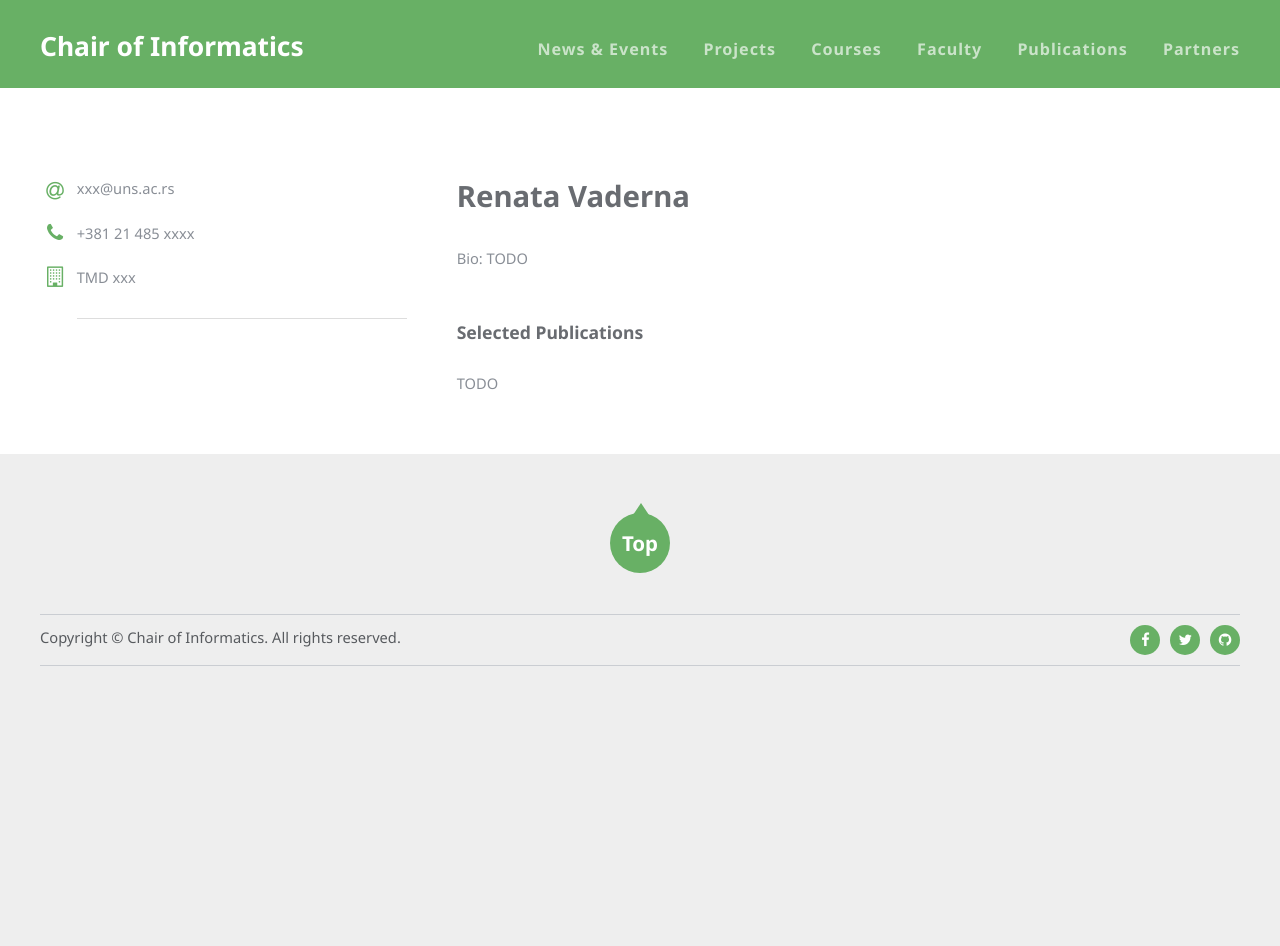
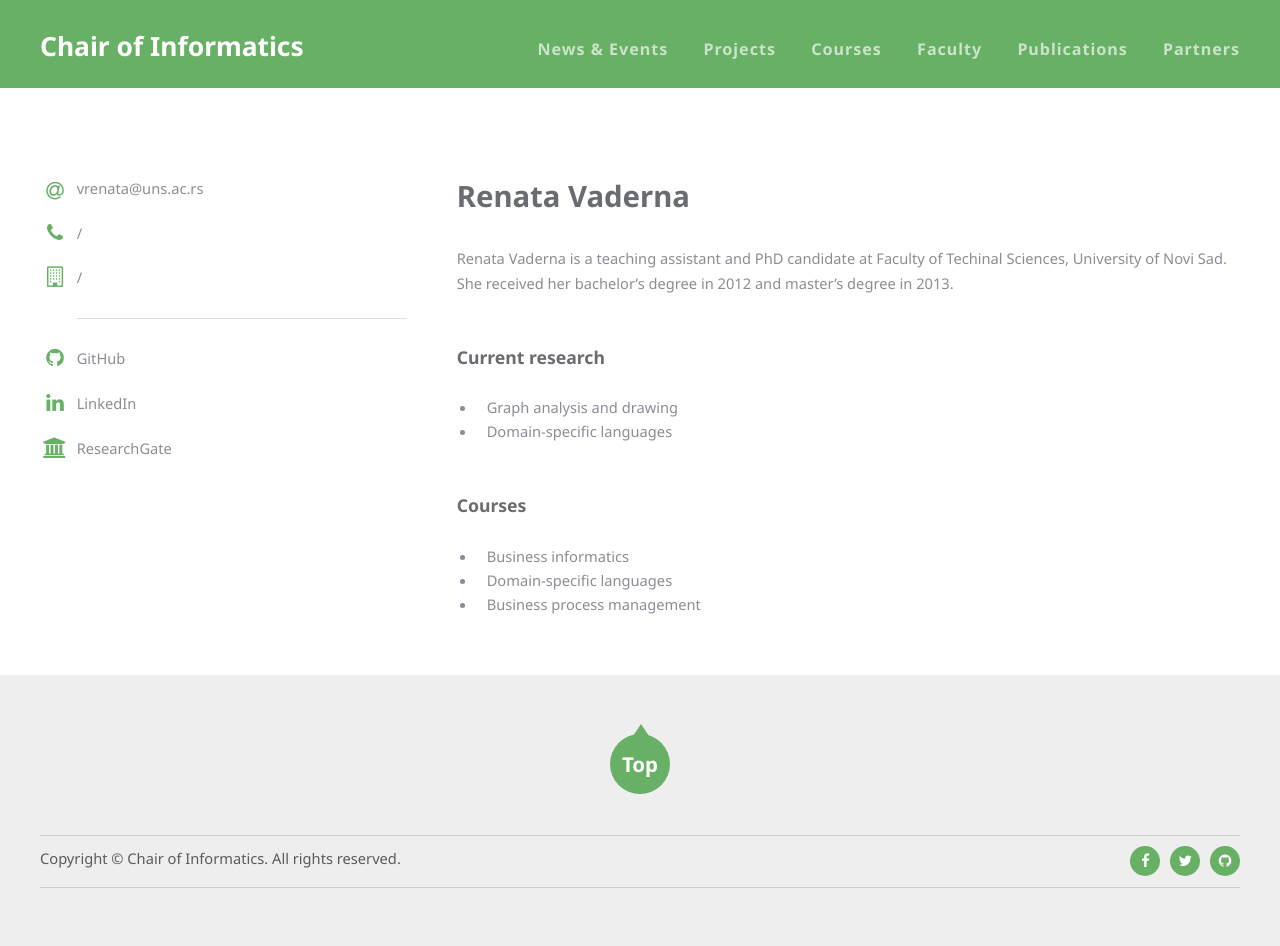
Before and after one commit to unsftn/informatika, a Jekyll site: the page built from _faculty/RenataVaderna.md, in a window 1280 px wide. Built offline with Jekyll 4.4.1, drawn with Linux system fonts in a browser that asks for light colours; before the commit the page ends 900 px from its top, so only the background shows below that.

Commit message:
biography

```diff
--- a/_faculty/RenataVaderna.md
+++ b/_faculty/RenataVaderna.md
@@ -5,14 +5,24 @@ collection: faculty
 path: RenataVaderna
 name: RenataVaderna
 zvanje: TA
-email: xxx@uns.ac.rs
-phone: +381 21 485 xxxx
-office: TMD xxx
-photo:
+email: vrenata@uns.ac.rs
+phone: /
+office: /
+#photo:
+
+github: https://github.com/renatav
+linkedin: https://www.linkedin.com/in/renata-vaderna-75441557/
+researchgate: https://www.researchgate.net/profile/Renata_Vaderna
 ---
 
-Bio: TODO
+Renata Vaderna is a teaching assistant and PhD candidate at Faculty of Techinal Sciences, University of Novi Sad.
+She received her bachelor's degree in 2012 and master's degree in 2013.
 
-### Selected Publications
+### Current research
+ - Graph analysis and drawing
+ - Domain-specific languages
 
-TODO
+### Courses
+ - Business informatics
+ - Domain-specific languages
+ - Business process management
```
